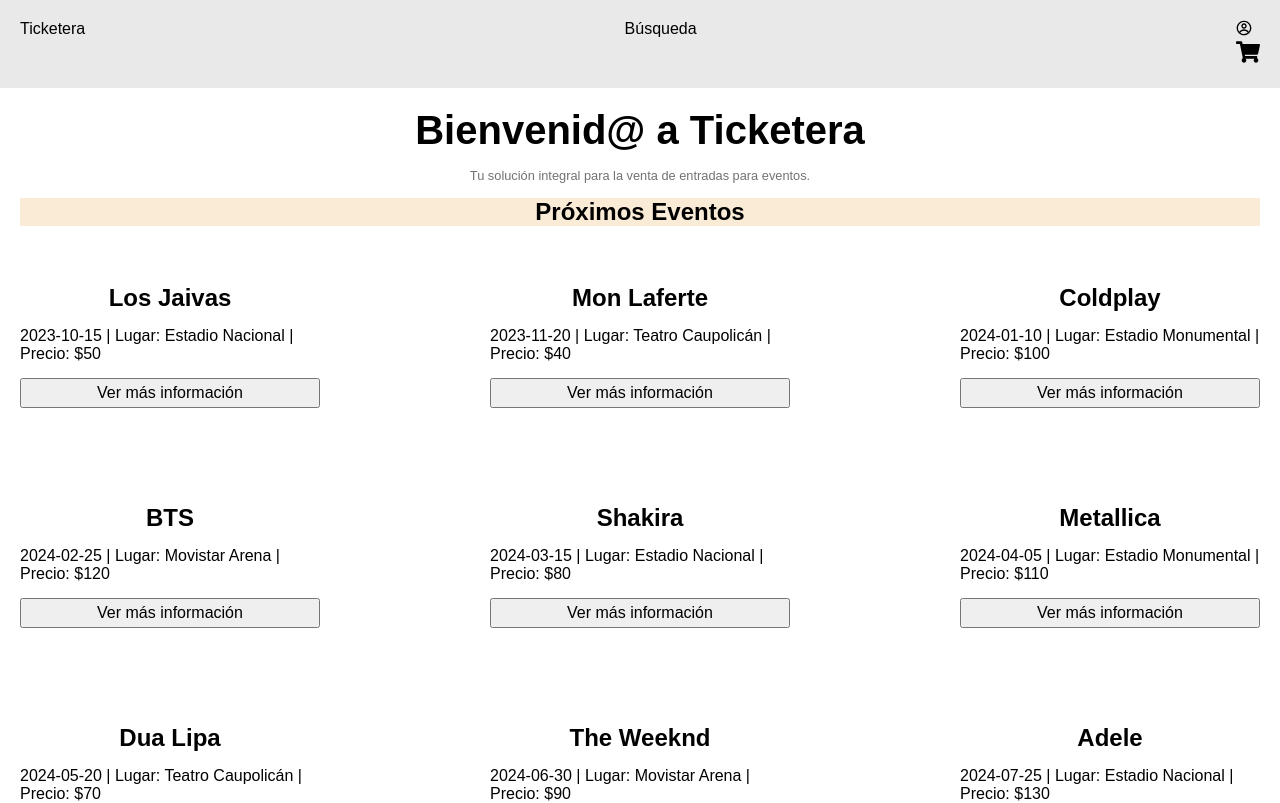
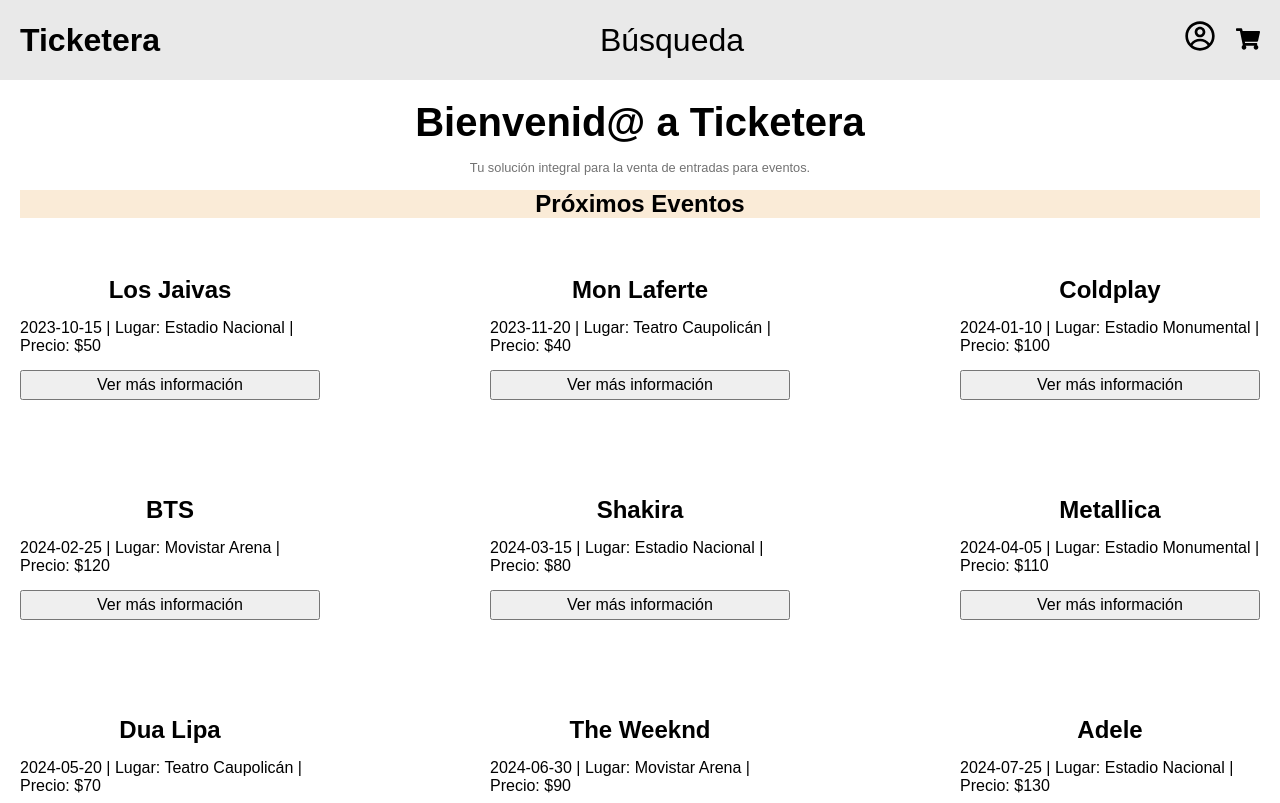
Before and after one commit to Pipeemendez/ticketera, a React (Vite) app in the folder front-end/: page / in a window 1280 px wide. Shown: the top 803 px of the page. Built offline with nearby package versions, Linux system fonts and the light colour scheme.

Commit message:
Update Navbar.css

```diff
--- a/front-end/src/components/Navbar/Navbar.css
+++ b/front-end/src/components/Navbar/Navbar.css
@@ -2,13 +2,25 @@
     display: flex;
     flex-direction: row;
     justify-content: space-between;
+    align-items: center;
     padding: 20px;
     background-color: rgb(233, 233, 233);
 }
 
-.navbar-elemento {
+.navbar-section-1, .navbar-section-2 {
+    display: flex;
+    flex-direction: row;
+    align-items: center;
+    justify-content: space-around;
+    gap: 20px;
+    cursor: pointer;
+    font-size: 2em;
+    font-weight: bold;
+}
+
+.navbar-busqueda {
     margin: 0 15px;
-    font-size: 1.2em;
-    font-weight: bold;
+    font-size: 2em;
     cursor: pointer;
+    text-align: center;
 }
```
